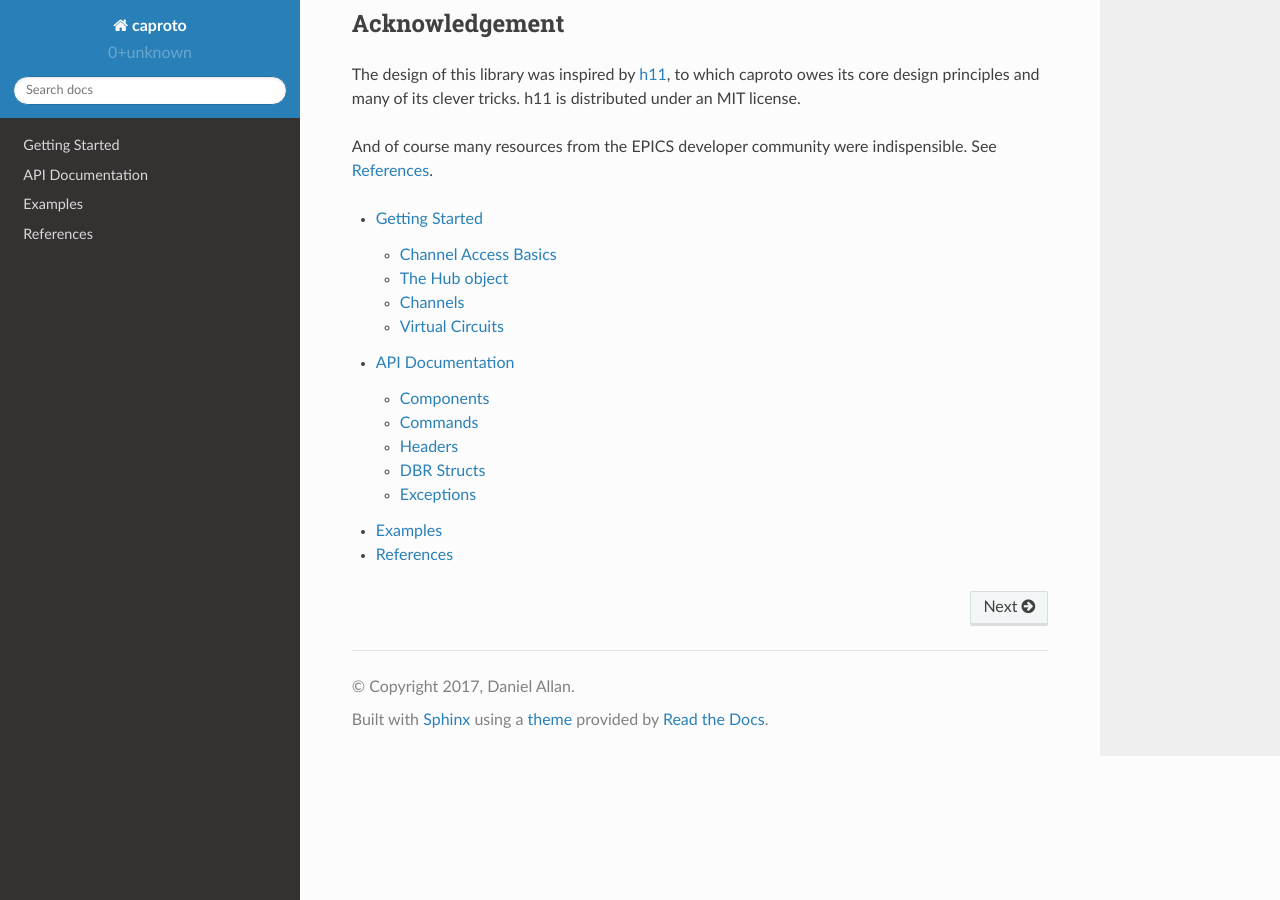
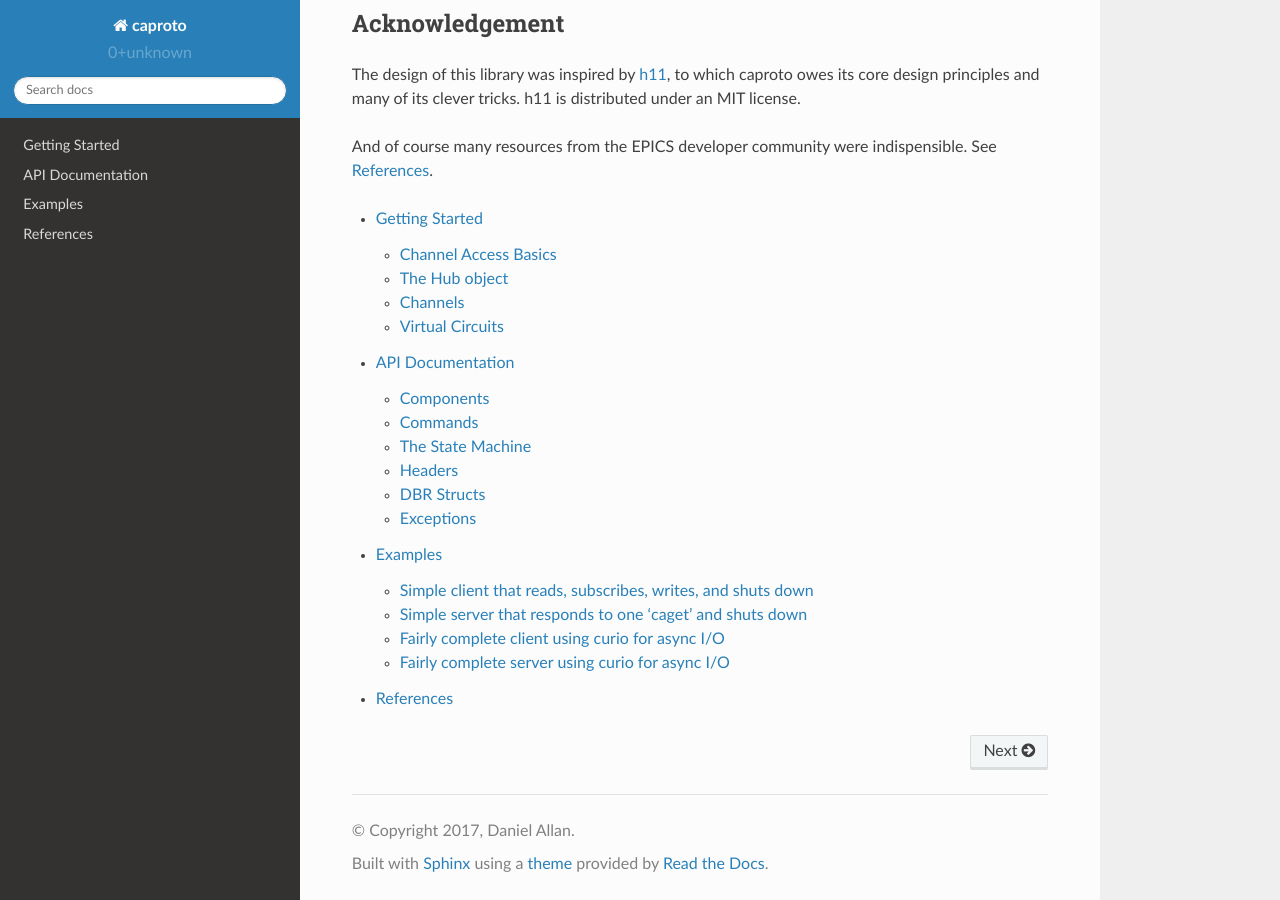
Before and after one commit to caproto/caproto, a Sphinx documentation site: the page built from doc/source/index.rst, in a window 1280 px wide and 900 px high, scrolled down 1102 px. Built offline with Sphinx 7.4.7 and the Read the Docs theme 2.0.0, drawn with Linux system fonts in a browser that asks for light colours.

Commit message:
DOC: Include examples in docs and build out API docs.

```diff
--- a/doc/source/basics.rst
+++ b/doc/source/basics.rst
@@ -1,6 +1,9 @@
 ***************
 Getting Started
 ***************
+
+Caproto can be used to implement both EPICS clients and servers. To give a
+flavor for how the API works, we’ll demonstrate a small client.
 
 Channel Access Basics
 =====================
--- a/doc/source/conf.py
+++ b/doc/source/conf.py
@@ -44,6 +44,7 @@ extensions = [
 ]
 
 autosummary_generate = True
+numpydoc_show_class_members = False
 
 # Add any paths that contain templates here, relative to this directory.
 templates_path = ['_templates']
--- a/doc/source/examples.rst
+++ /dev/null
@@ -1,5 +0,0 @@
-********
-Examples
-********
-
-Put sample client and server implementations here.
--- /dev/null
+++ b/doc/source/examples/curio_client.rst
@@ -0,0 +1,5 @@
+Fairly complete client using curio for async I/O
+------------------------------------------------
+
+.. literalinclude:: ../../../caproto/examples/curio_client.py
+   :language: python
--- /dev/null
+++ b/doc/source/examples/curio_server.rst
@@ -0,0 +1,5 @@
+Fairly complete server using curio for async I/O
+------------------------------------------------
+
+.. literalinclude:: ../../../caproto/examples/curio_server.py
+   :language: python
--- /dev/null
+++ b/doc/source/examples/index.rst
@@ -0,0 +1,13 @@
+********
+Examples
+********
+
+Caproto includes some example implementations of simple clients and servers,
+for illustration and benchmarking purposes, the module :mod:`caproto.examples`.
+
+.. toctree::
+
+    synchronous_client
+    singleshot_server
+    curio_client
+    curio_server
--- /dev/null
+++ b/doc/source/examples/singleshot_server.rst
@@ -0,0 +1,5 @@
+Simple server that responds to one 'caget' and shuts down
+-----------------------------------------------------------
+
+.. literalinclude:: ../../../caproto/examples/singleshot_server.py
+   :language: python
--- /dev/null
+++ b/doc/source/examples/synchronous_client.rst
@@ -0,0 +1,5 @@
+Simple client that reads, subscribes, writes, and shuts down
+--------------------------------------------------------------
+
+.. literalinclude:: ../../../caproto/examples/synchronous_client.py
+   :language: python
--- a/doc/source/index.rst
+++ b/doc/source/index.rst
@@ -69,5 +69,5 @@ indispensible. See :doc:`references`.
 
    basics
    api
-   examples
+   examples/index
    references
```
Also changed, not shown: doc/source/api.rst (+46 -0 lines).
